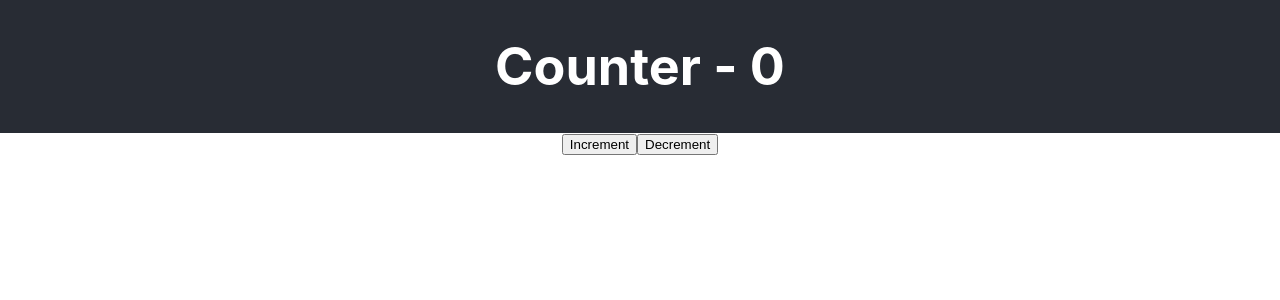
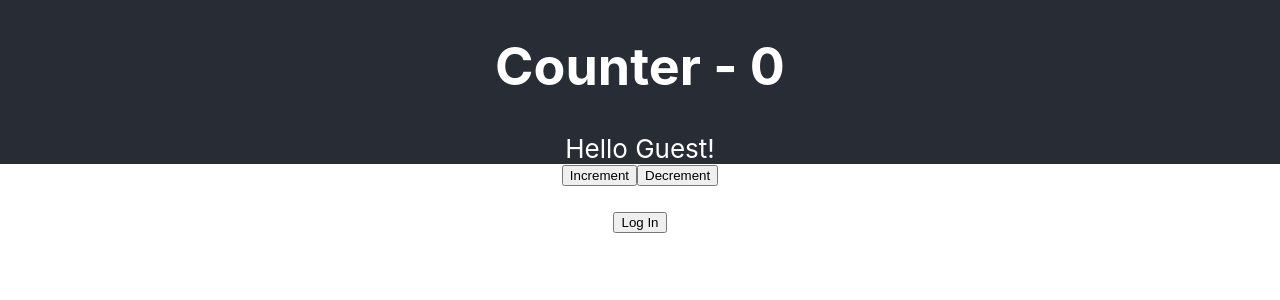
Before and after one commit to NoshGit/React-Redux-Basic, a React (Create React App) app: page / in a window 1280 px wide. Shown: the top 300 px of the page. Built offline with nearby package versions, Linux system fonts and the light colour scheme.

Commit message:
"Login Action Implemented"

```diff
--- a/src/App.css
+++ b/src/App.css
@@ -12,3 +12,6 @@
   font-size: calc(10px + 2vmin);
   color: white;
 }
+.log-in-btn{
+  margin-top: 25px;
+}
--- a/src/App.js
+++ b/src/App.js
@@ -1,18 +1,27 @@
 import './App.css';
 import Counter from './Components/Counter';
 import { useDispatch } from 'react-redux';
-import { increament, decrement } from './actions';
+import { increament, decrement, login, logout } from './actions';
+import { useSelector } from 'react-redux';
 
 function App() {
   const dispatch = useDispatch();
-
+  const isLogged = useSelector(state => state.isLogged);
+  console.log('>>', isLogged);
   return (
     <div className="App">
       <header className="App-header">
         <Counter />
+
+        <div>Hello {isLogged? 'Noshir' : 'Guest'}!</div>
       </header>
       <button onClick={()=> dispatch(increament(5))}>Increment</button>
       <button onClick={()=> dispatch(decrement())}>Decrement</button>
+
+      <div className="log-in-btn">
+        {isLogged? <button onClick={()=> dispatch(logout())}>Log Out</button> :
+        <button onClick={()=> dispatch(login())}>Log In</button>}
+      </div>
     </div>
   );
 }
--- a/src/Reducers/loggerReducer.js
+++ b/src/Reducers/loggerReducer.js
@@ -1,6 +1,8 @@
 const loggerReducer = (state = false, action) => {
     switch (action.type) {
         case "SIGN_IN":
+            return !state
+        case "SIGN_OUT":
             return !state
         default:
             return state
--- a/src/actions.js
+++ b/src/actions.js
@@ -10,3 +10,16 @@ export const decrement = () => {
         type: 'DECREMENT'
     }
 };
+
+
+export const login = () => {
+    return {
+        type: 'SIGN_IN'
+    }
+};
+
+export const logout = () => {
+    return {
+        type: 'SIGN_OUT'
+    }
+};
```
